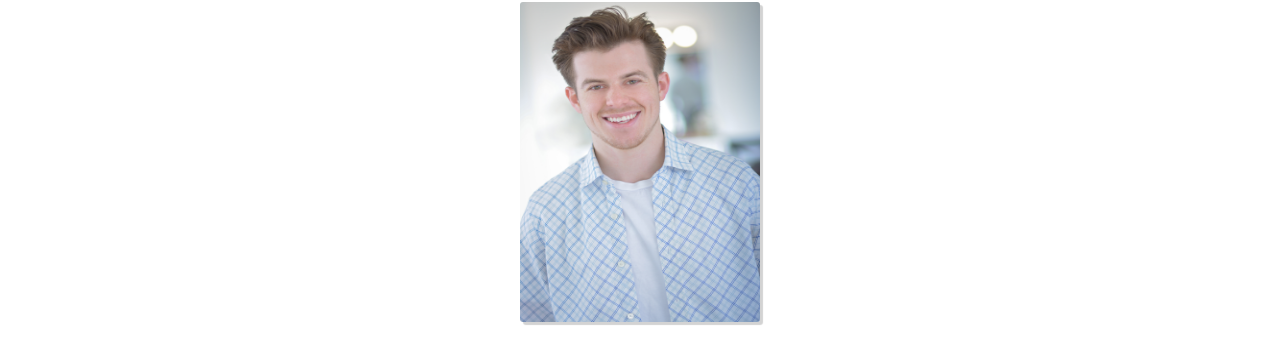
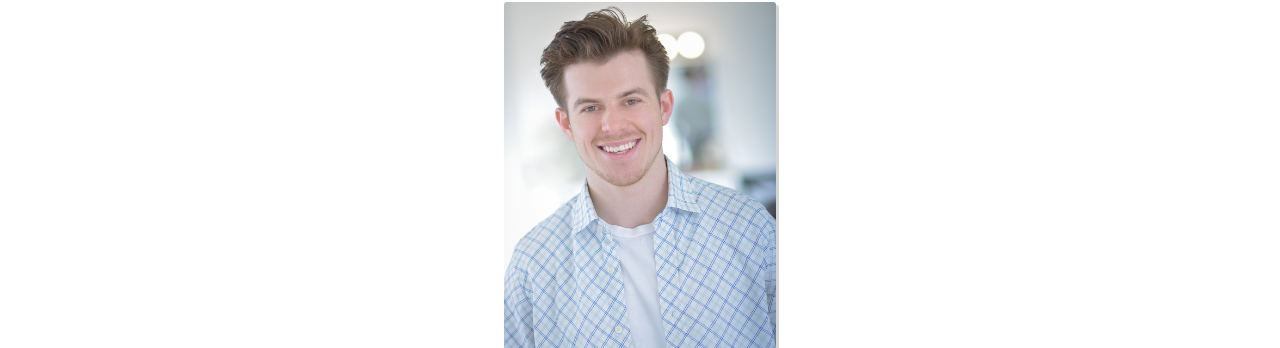
Before and after one commit to SPellegrene/SammyPelly, a website: page index.html in a window 1280 px wide. Shown: the part 98-446 px from the top of the page. Drawn offline with nearby package versions, Linux system fonts and the light colour scheme.

Commit message:
photo width

```diff
--- a/assets/index.css
+++ b/assets/index.css
@@ -82,8 +82,8 @@ main-container {
 .sam-pic {
   border-radius: 3px;
   margin-bottom: 2rem;
-  width:15rem;
-  height:20rem;
+  width:17rem;
+  height:25rem;
   box-shadow: 3px 3px 1px lightgrey;
 }
 
```
